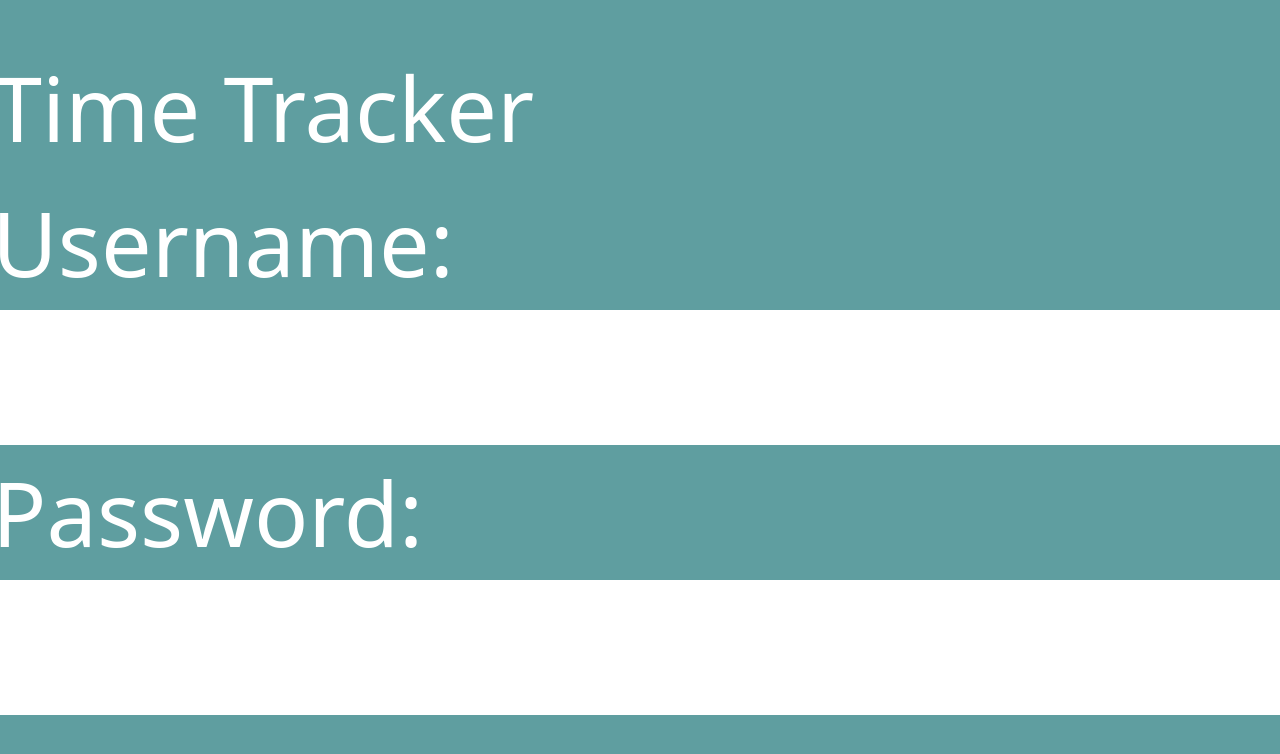
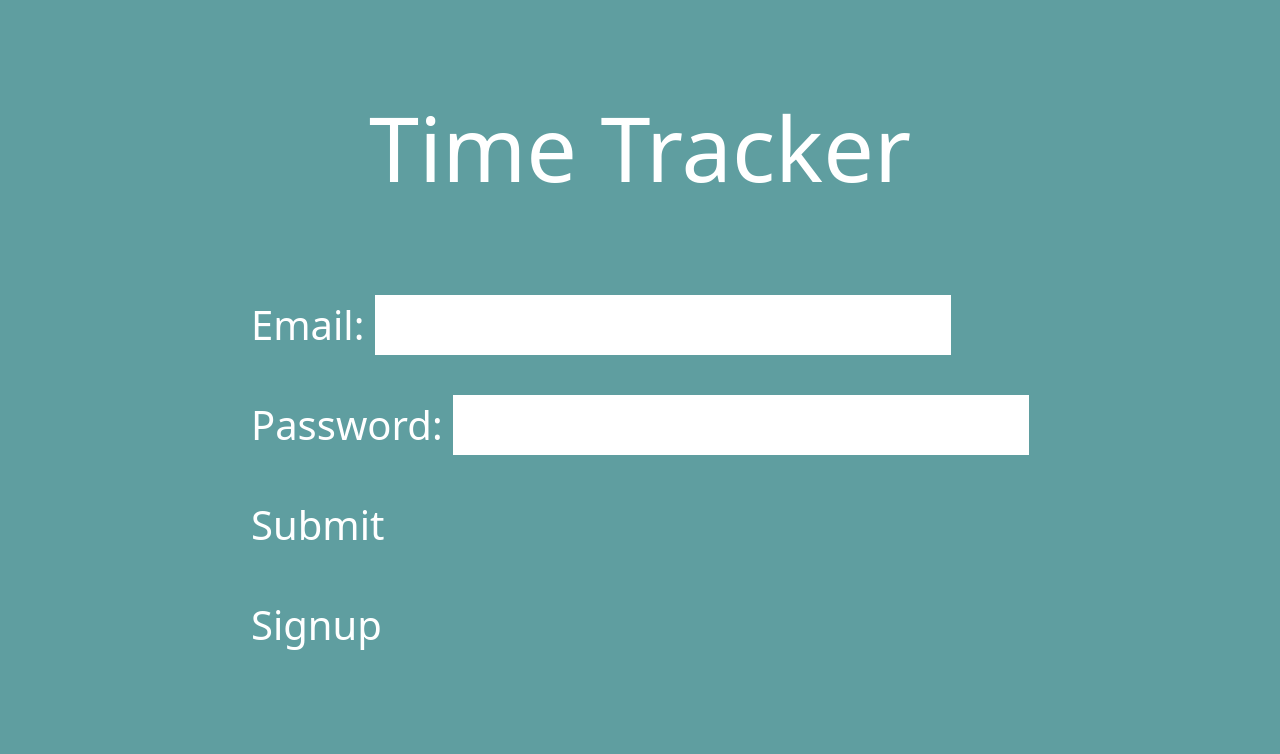
Before and after one commit to EmilyR102/TimeTracker, a React (Create React App) app in the folder time-tracker/: page / in a window 1280 px wide. Shown: the top 754 px of the page. Built offline with nearby package versions, Linux system fonts and the light colour scheme.

Commit message:
added zustand and login buttons and inputs

```diff
--- a/time-tracker/package.json
+++ b/time-tracker/package.json
@@ -13,6 +13,7 @@
     "autoprefixer": "^10.4.14",
     "class-variance-authority": "^0.7.0",
     "clsx": "^2.0.0",
+    "firebase": "^10.1.0",
     "lucide-react": "^0.262.0",
     "postcss": "^8.4.26",
     "postcss-conditionals": "^2.1.0",
@@ -29,7 +30,8 @@
     "tailwindcss": "^3.3.3",
     "tailwindcss-animate": "^1.0.6",
     "typescript": "^4.9.5",
-    "web-vitals": "^2.1.4"
+    "web-vitals": "^2.1.4",
+    "zustand": "^4.3.9"
   },
   "scripts": {
     "start": "react-scripts start",
--- a/time-tracker/src/App.css
+++ b/time-tracker/src/App.css
@@ -1,12 +1,31 @@
 .App
 
-.App-header {
+.Login {
   background-color: cadetblue;
   min-height: 100vh;
   display:flex;
-  font-size:calc(10px + 10vmin);
+
   flex-direction: column;
   align-items: center;
   /* justify-content: center; */
   color: white;
 }
+
+.Login .app_title {
+font-size:calc(10px + 10vmin);
+margin-top: 10vmin;
+margin-bottom: 10vmin;
+}
+
+.InputLogin {
+  font-size:5vmin;
+
+}
+
+.InputLogin div{
+  margin-bottom: 5vmin;
+}
+
+.InputLogin .login_info{
+  color: black;
+}
--- a/time-tracker/src/App.tsx
+++ b/time-tracker/src/App.tsx
@@ -9,9 +9,7 @@ function App() {
 
   return (
     <div className="App">
-      <div className="App-header">
         <Login/>
-      </div>
     </div>
   );
 }
--- /dev/null
+++ b/time-tracker/src/components/InputLogin.tsx
@@ -0,0 +1,44 @@
+import { useEffect } from "react";
+import useUserStore from "../useUserStore";
+import "../App.css";
+
+export default function InputUserPass() {
+
+  const {email, password, setEmail, setPassword} = useUserStore();
+
+  useEffect(() => console.log({email}), [email])
+
+  return (
+    <div className="InputLogin">
+      <form>
+        <div>
+          <label htmlFor="email">Email: </label>
+          <input
+            className="login_info"
+            id="email"
+            type="text"
+            value={email}
+            onChange={(e) => setEmail(e.target.value)}
+          ></input>
+        </div>
+
+        <div>
+          <label htmlFor="password">Password: </label>
+          <input
+            className="login_info"
+            id="password"
+            type="password"
+            value={password}
+            onChange={(e) => setPassword(e.target.value)}
+          ></input>
+        </div>
+        <div>
+          <input type="submit"></input>
+        </div>
+        <div>
+          <button>Signup</button>
+        </div>
+      </form>
+    </div>
+  );
+}
--- a/time-tracker/src/components/InputUserPass.tsx
+++ /dev/null
@@ -1,20 +0,0 @@
-import React, { useContext } from "react";
-import UserContext from "../Contexts";
-
-export default function InputUserPass() {
-  const user = useContext(UserContext)
-  let {username, password, setUsername, setPassword} = user
-
-  return (
-    <div>
-      <form>
-        <label htmlFor="username">Username: </label>
-        <input id="username" type="text" value={username} onChange={e => setUsername(e.target.value)}></input>
-      </form>
-      <form>
-        <label htmlFor="password">Password: </label>
-        <input id="password" type="password" value={password} onChange={e => setPassword(e.target.value)}></input>
-      </form>
-    </div>
-  );
-}
--- a/time-tracker/src/pages/Login.tsx
+++ b/time-tracker/src/pages/Login.tsx
@@ -1,10 +1,11 @@
 import Title from "../components/Title";
-import InputUserPass from "../components/InputUserPass";
+import InputUserPass from "../components/InputLogin";
+import '../App.css'
 
 export default function Login() {
   return (
-    <div>
-      <div className="mt-10">
+    <div className="Login">
+      <div className="app_title">
         <Title />
       </div>
       <InputUserPass />
--- /dev/null
+++ b/time-tracker/src/useUserStore.tsx
@@ -0,0 +1,17 @@
+import {create} from 'zustand'
+
+type UserState = {
+  email: string;
+  password: string;
+  setEmail: (email:string) => void;
+  setPassword: (password:string) => void;
+}
+
+const useUserStore = create<UserState>((set) => ({
+  email: "",
+  password:"",
+  setEmail: (email) => set({email}),
+  setPassword: (password) => set({password})
+}))
+
+export default useUserStore
```
Also changed, not shown: time-tracker/src/index.css (line endings or trailing spaces), 1 other file (tests, documents, lock files or other folders).
